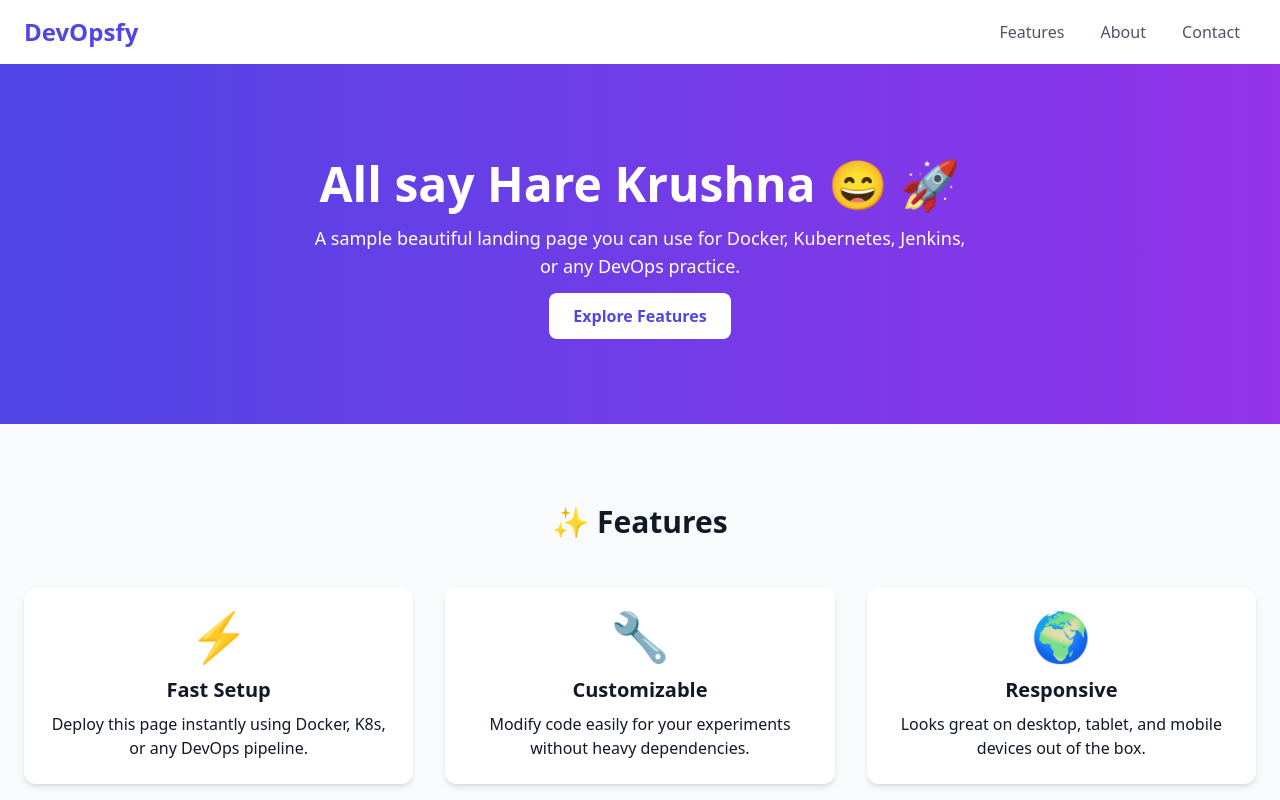
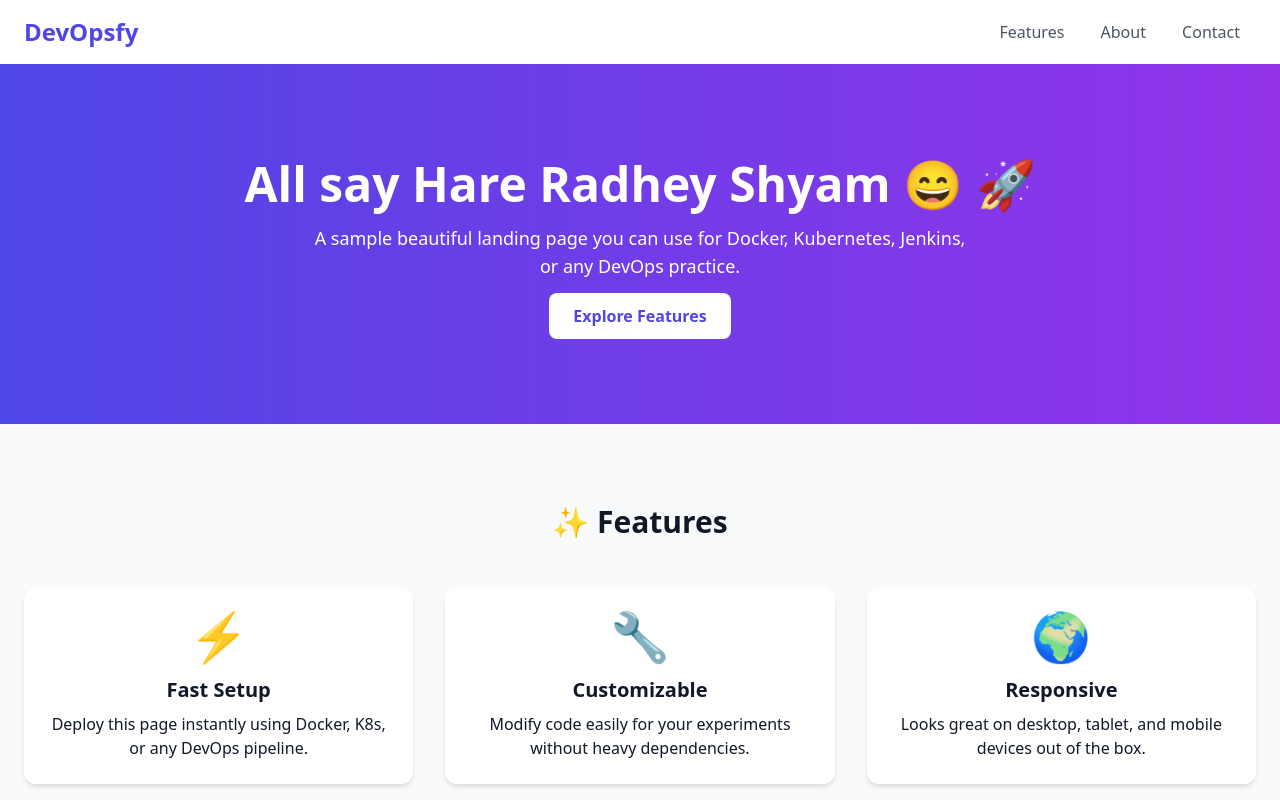
Before and after one commit to ddeepak8894/devops_application_using_tools, a plain HTML site: page index.html in a window 1280 px wide. Shown: the top 800 px of the page. Drawn offline with nearby package versions, Linux system fonts and the light colour scheme.

Commit message:
Radhey Shyam

```diff
--- a/index.html
+++ b/index.html
@@ -21,7 +21,7 @@
 
   <!-- Hero Section -->
   <header class="bg-gradient-to-r from-indigo-600 to-purple-600 text-white py-24 text-center">
-    <h2 class="text-5xl font-bold mb-4">All say Hare Krushna 😄 🚀</h2>
+    <h2 class="text-5xl font-bold mb-4">All say Hare Radhey Shyam 😄 🚀</h2>
     <p class="text-lg max-w-2xl mx-auto mb-6">A sample beautiful landing page you can use for Docker, Kubernetes, Jenkins, or any DevOps practice.</p>
     <a href="#features" class="bg-white text-indigo-600 px-6 py-3 rounded-lg font-semibold hover:bg-gray-100 transition">Explore Features</a>
   </header>
```
